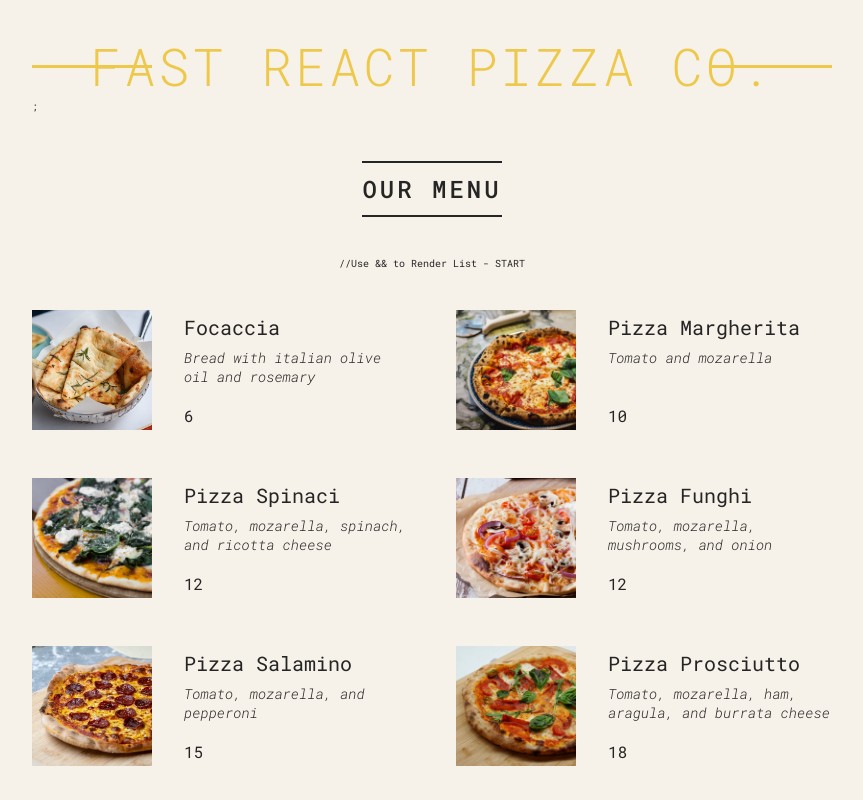
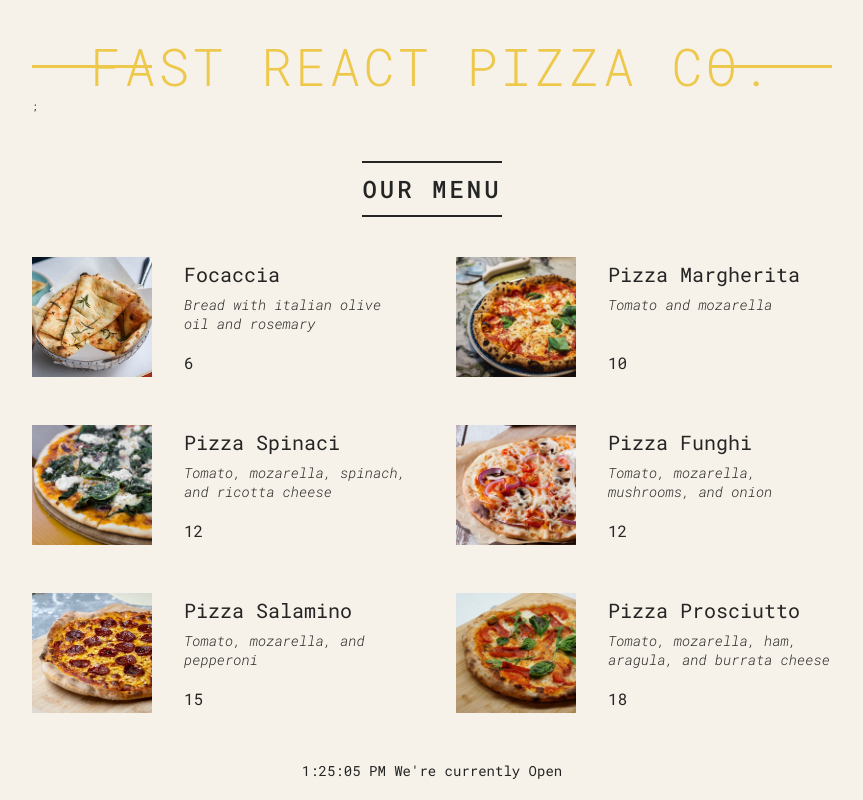
Before and after one commit to raymund-corpuz/pizza-menu-practice, a React (Vite) app: page / in a window 1280 px wide. Shown: the top 800 px of the page, without its empty margins (208-1071 px from the left). Built offline with nearby package versions, Linux system fonts and the light colour scheme.

Commit message:
Ternary Operator

```diff
--- a/src/App.jsx
+++ b/src/App.jsx
@@ -82,18 +82,24 @@
 
 function Menu() {
   const pizzas = pizzaData; // Store pizzaData a new variable
+  const numPizzas = pizzas.length; // check if there is pizza
   return (
     <main className="menu">
       <h2>Our Menu</h2>
-      //Use && to Render List - START
-      {pizzas && (
-        <ul className="pizzas">
-          {pizzas.map((pizza) => (
-            <Pizza pizzaObj={pizza} key={pizza.name} />
-          ))}
-        </ul>
-      )}
-      // END
+      {/* //Use && to Render List - START */}
+      {
+        numPizzas > 0 ? (
+          // "if this is true"
+          <ul className="pizzas">
+            {pizzas.map((pizza) => (
+              <Pizza pizzaObj={pizza} key={pizza.name} />
+            ))}
+          </ul>
+        ) : (
+          <p>We're still working on our Menu</p>
+        ) // "if this is false"
+      }
+      {/* // END */}
     </main>
   );
 }
@@ -110,17 +116,19 @@
 
 function Footer() {
   const hour = new Date().getHours();
-  const openHour = 6;
+  const openHour = 12;
   const closeHour = 22;
   const isOpen = hour >= openHour && hour <= closeHour;
   console.log(isOpen);
   return (
     <footer className="footer">
-      {isOpen && (
+      {isOpen ? (
         <div className="order">
           <p>{new Date().toLocaleTimeString()} We're currently Open</p>
           <button className="btn">Order</button>
         </div>
+      ) : (
+        <p>Sorry we're closed. Come back again at {openHour}:00</p>
       )}
     </footer>
   );
```
